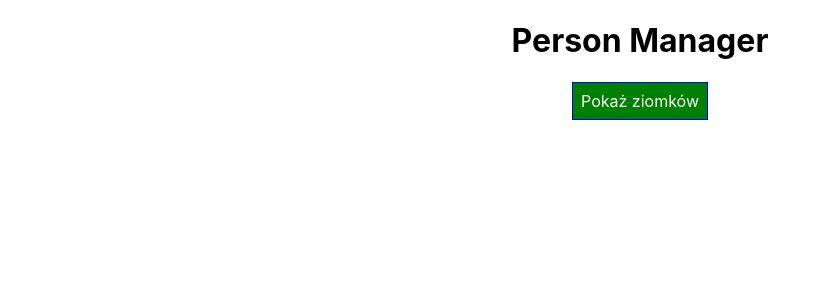
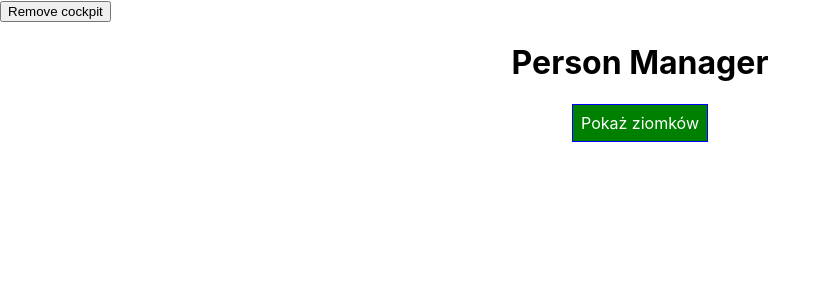
Before and after one commit to MaciejUberna/ReactExercises, a React (Create React App) app: page / in a window 1280 px wide. Shown: the top 300 px of the page, without its empty margins (0-831 px from the left). Built offline with nearby package versions, Linux system fonts and the light colour scheme.

Commit message:
Finished examples with useEffect added cleanUp!

```diff
--- a/src/components/Cockpit/Cockpit.js
+++ b/src/components/Cockpit/Cockpit.js
@@ -18,12 +18,26 @@ const Cockpit = (props) => {
     //Runs for every update
     //Combines componentDidMount and componentDidUpdate
     useEffect(() => {
-        console.log('[Cockpit.js] useEffect');
+        console.log('[Cockpit.js] First useEffect');
         //Http request...
         setTimeout(()=>{
             alert('Saved data to cloud.')
         },1000)
-    },[]);
+        //It runs BEFORE the main useEffect function runs, but After the (first) render cycle.
+        return () => {
+            console.log('[Cockpis.js] cleanup work in first useEffect!');
+        };
+    },[]); //[] when component is destroyed.
+    // Clean up work will be executed when component is rendered and then unMounted because of [] param
+
+
+    //It is handy whenever you have operation that should be canceled when re-rendered.
+    useEffect( () => {
+        console.log('[Cockpit.js] 2nd useEffect');
+        return () => {
+            console.log('[Cockpis.js] cleanup work in 2nd useEffect!');
+        };
+    });
 
     let toggleButtonText = 'Pokaż ziomków';
     let toggleButtonCssClasses = '';
--- a/src/containers/App.js
+++ b/src/containers/App.js
@@ -46,7 +46,8 @@ class App extends Component {
     personStateOptions: ['hiddenPersons','mannyPersons','lessThan3Persons'],
     personState: 'hiddenPersons',
     debugModeOptions: ['normal', 'verbose'],
-    debugMode: 'verbose'
+    debugMode: 'verbose',
+    showCockpit: true
   }
 
   sortByAge = (a,b) => {
@@ -117,14 +118,21 @@ class App extends Component {
       );
 
     return (
-          <Cockpit
+          <div>
+            <button onClick={
+              () => {this.setState({showCockpit: false})}
+            }>
+              Remove cockpit
+            </button>
+            {this.state.showCockpit ? <Cockpit
               title={this.props.appTitle}
               persons={this.state.persons}
               personState={this.state.personState}
               click={this.togglePersonsHandler}
             >
               {multiplePersons}
-          </Cockpit>
+            </Cockpit> : null }
+          </div>
     );
   }
 }
```
Lines whose indentation alone changed are shown as unchanged.
